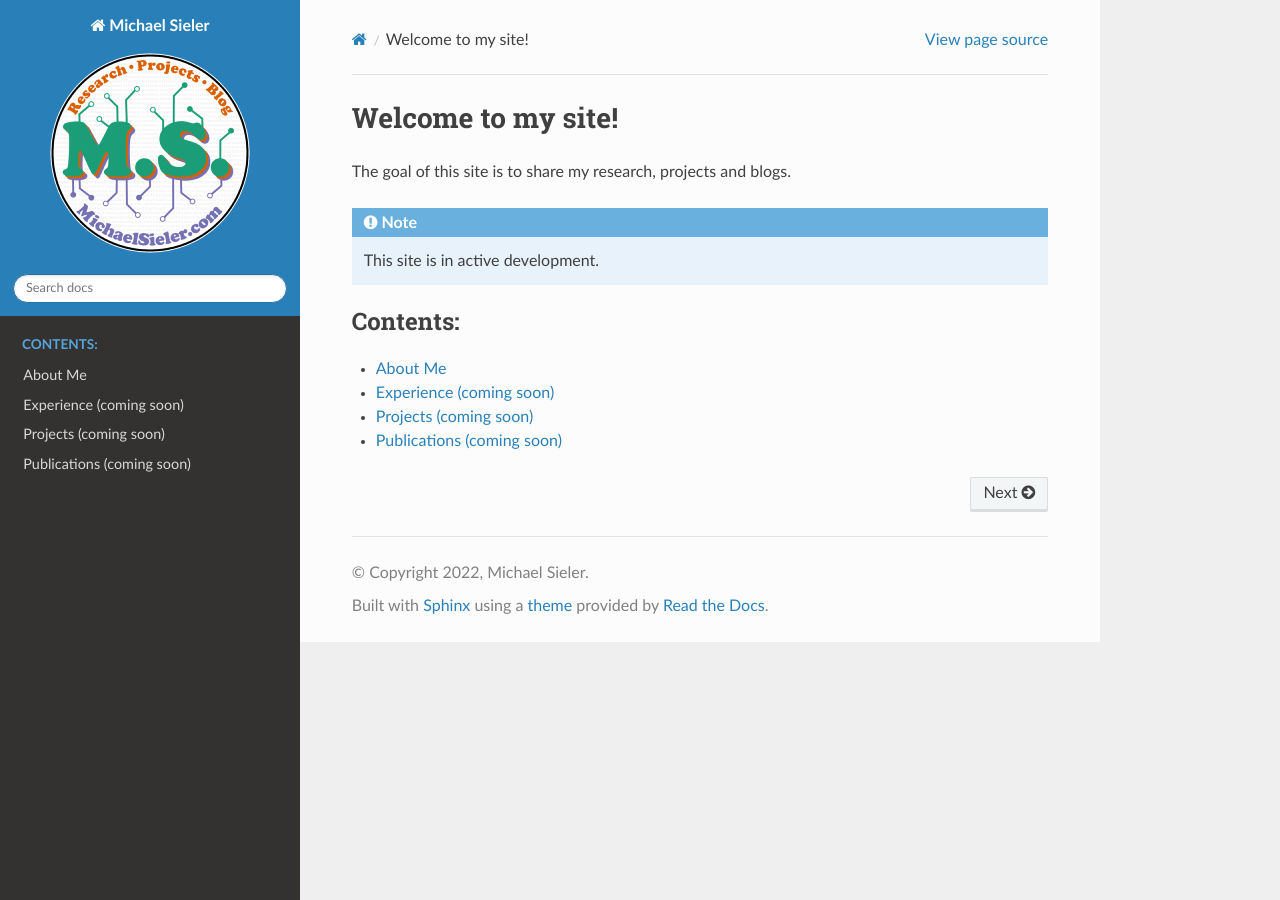
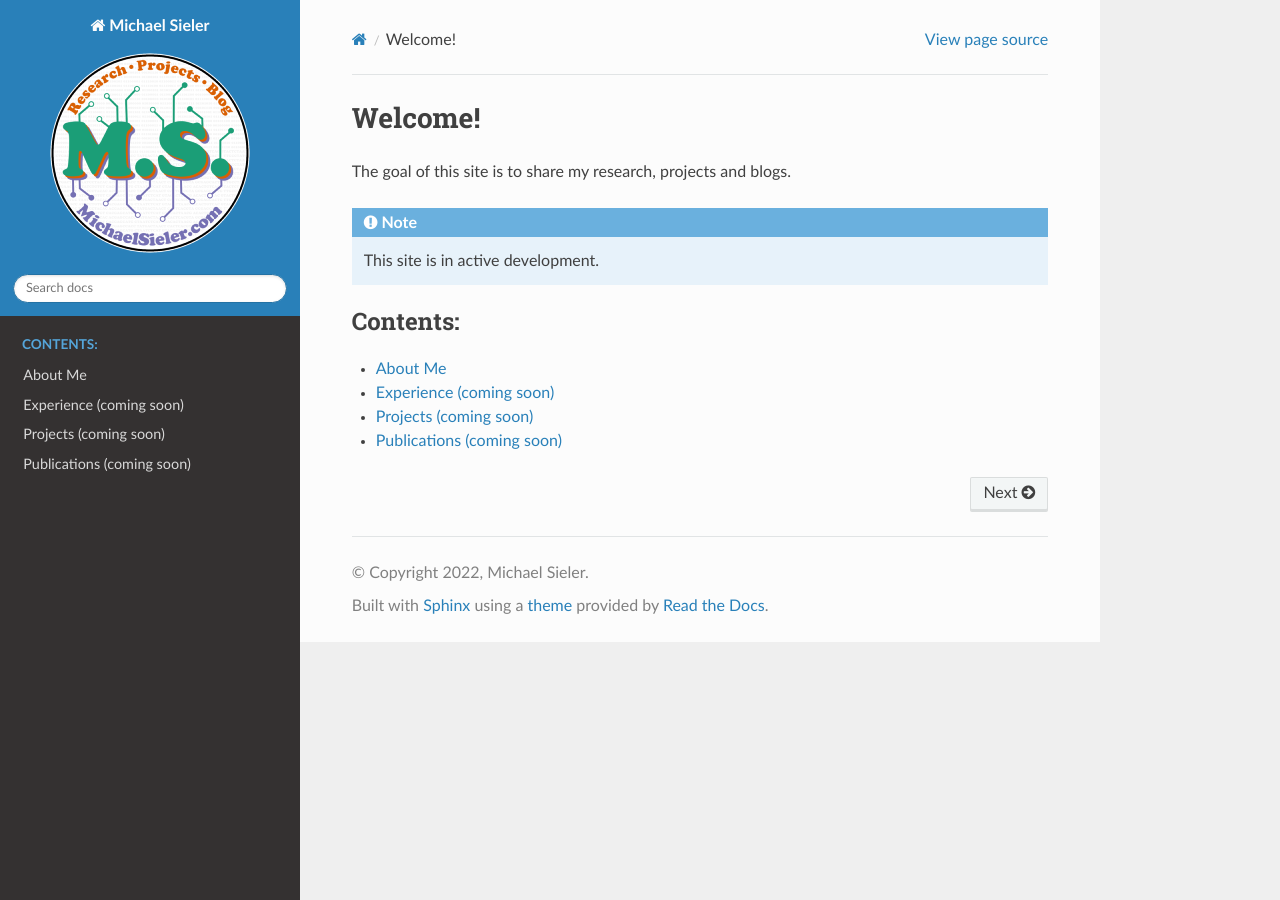
Before and after one commit to sielerjm/michaelsieler, a Sphinx documentation site: the page built from docs/index.rst, in a window 1280 px wide. Built offline with Sphinx 7.4.7 and the Read the Docs theme 2.0.0, drawn with Linux system fonts in a browser that asks for light colours; pages that are not in the unit, such as notebooks, are missing from menus.

```diff
--- /dev/null
+++ b/docs/Blogs/blog.rst
@@ -0,0 +1 @@
+`Click here to view the blog. <https://blog.michaelsieler.com/>`_
--- a/docs/index.rst
+++ b/docs/index.rst
@@ -3,8 +3,8 @@
    You can adapt this file completely to your liking, but it should at least
    contain the root `toctree` directive.
 
-Welcome to my site!
-===================
+Welcome!
+========
 
 The goal of this site is to share my research, projects and blogs.
 
```
